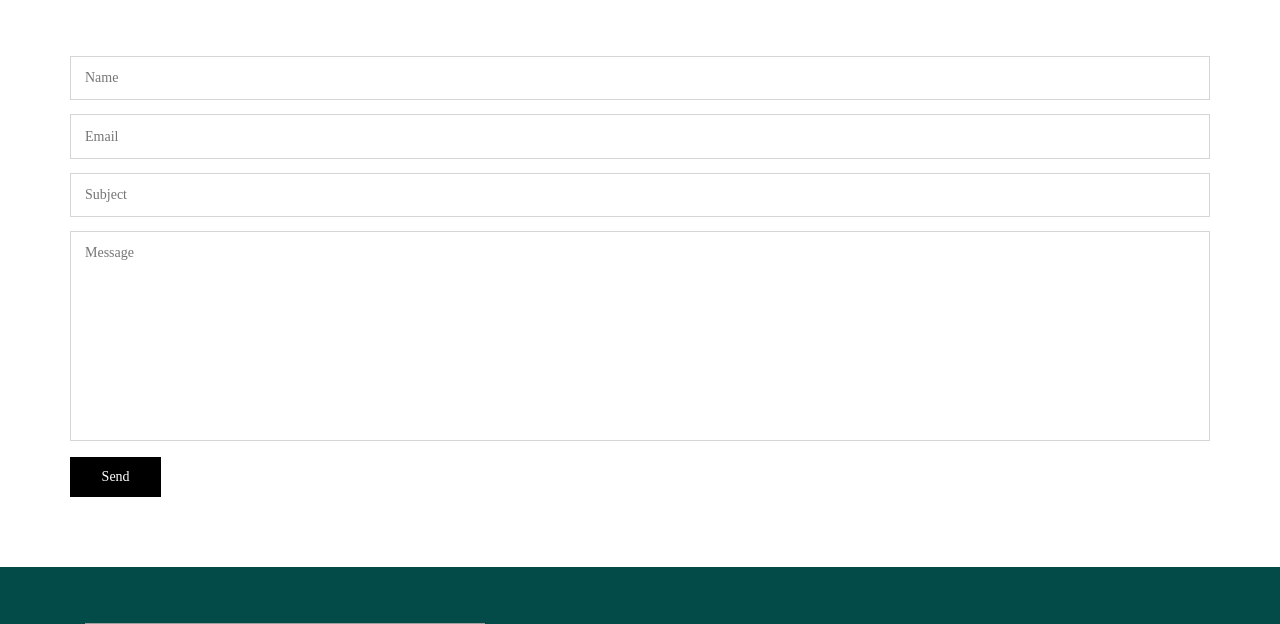
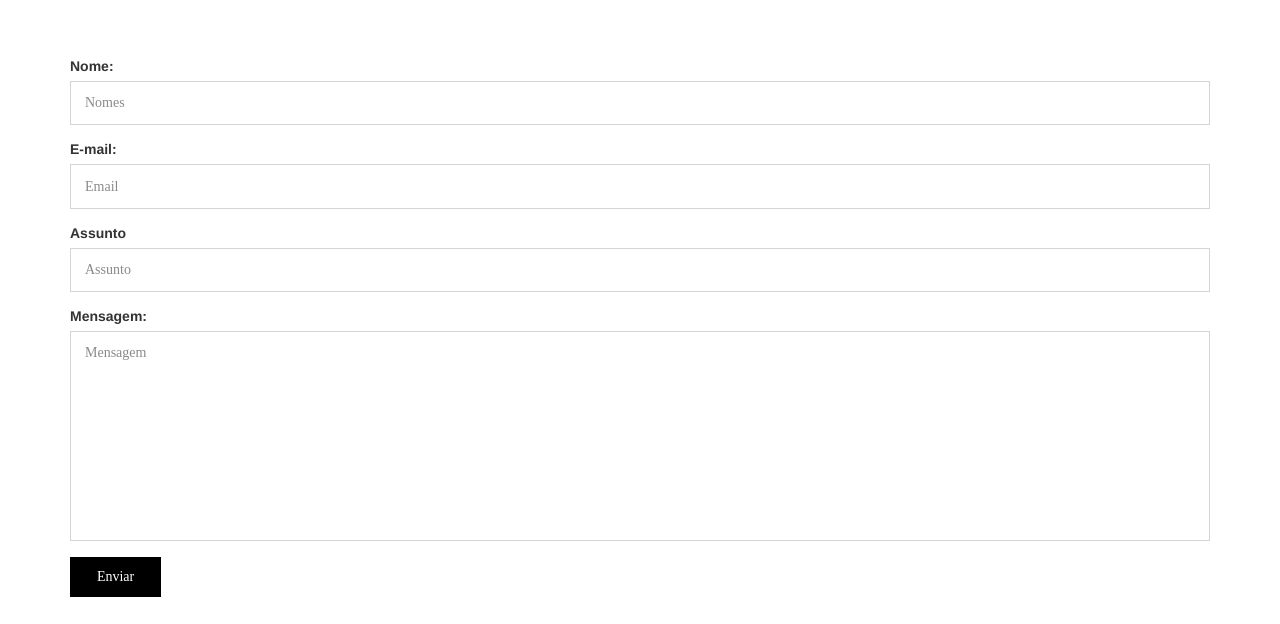
Before and after one commit to ThiiagoArcanjo/carvernastudioprojects, a CodeIgniter app: page /database/contato in a window 1280 px wide. Shown: the part 696-1320 px from the top of the page. Run offline with CodeIgniter, Linux system fonts and the light colour scheme; grey boxes are pictures that could not be loaded.

Commit message:
Alteração no formulario contato

```diff
--- a/3dbrasil/application/views/contato.php
+++ b/3dbrasil/application/views/contato.php
@@ -17,16 +17,23 @@
 				</div>
 				<div class="clearfix"> </div>
 			</div>
-
 			<div class="contact-block1">
 				<div class="contact-block-left">
-			 	<form action="#" method="post">
-			 		<input type="text" placeholder="Name" required="" name="Name">
-                    <input type="text" placeholder="Email" name="Email">
-                    <input type="text" placeholder="Subject" name="Subject">
-                    <textarea placeholder="Message" name="message"></textarea>
-                    <input type="submit" value="Send">
-			 	</form>
+						<?php
+						$atributos = array('name' =>'formulario_contato', 'id' => 'formulario_contato');
+						echo form_open(base_url('home/enviar_mensagem'),$atributos) .
+						form_label("Nome:", "txt_nome") . br() .
+						form_input('txt_nome','Nomes',set_value('txt_nome')) .br().
+						form_label("E-mail:","txt_email"). br().
+						form_input('txt_email', 'Email', set_value('txt_email')) .br().
+						form_label("Assunto","txt_assunto"). br().
+						form_input('txt_assunto','Assunto', set_value('txt_assunto')) .br().
+						form_label("Mensagem:","txt_mensagem") .br().
+						form_textarea('txt_mensagem','Mensagem', set_value('txt_mensagem')) .br().
+						form_submit("btn_enviar","Enviar").
+						form_close();
+						?>
+
 				</div>
 			</div>
 		</div>
```
Lines whose indentation alone changed are shown as unchanged.
